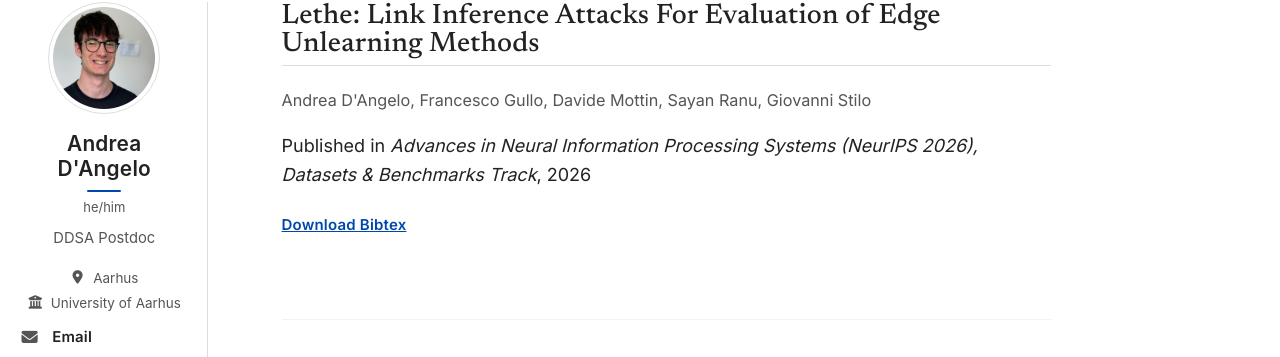
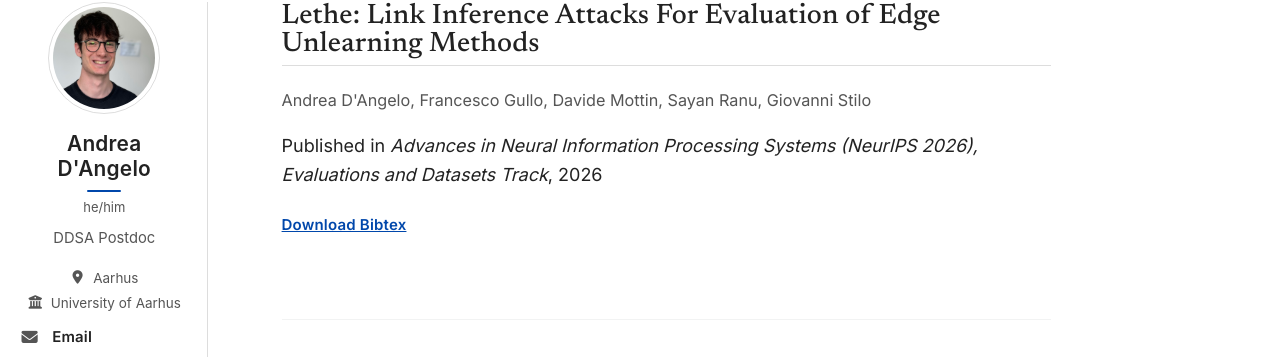
Before and after one commit to dangeloandrea14/dangeloandrea14.github.io, a Jekyll site: the page built from _publications/conf_lethe_neurips.md, in a window 1280 px wide and 900 px high. Shown: the part 99-456 px from the top of the window. Built offline with Jekyll 4.4.1, drawn with Linux system fonts in a browser that asks for light colours; some web fonts are replaced; a script that is not in the unit is left out; comment, search, counter and statistics services are not loaded.

Commit message:
Lethe: NeurIPS 2026 Evaluations and Datasets Track; fix two BibTeX links
The NeurIPS 2026 track is the Evaluations and Datasets Track, not Datasets &
Benchmarks. Lethe's BibTeX link pointed to a file that did not exist (added
bibs/conf/lethe_neurips.bib), and the EUGAIN chapter linked to
industry_academy.bib instead of the real industry_academia.bib.

Co-Authored-By: Claude Opus 5.5 <noreply@anthropic.com>

```diff
--- a/_publications/conf_lethe_neurips.md
+++ b/_publications/conf_lethe_neurips.md
@@ -4,11 +4,11 @@ collection: publications
 category: conferences
 permalink: /publication/lethe_neurips
 date: 2026-12-01
-venue: 'Advances in Neural Information Processing Systems (NeurIPS 2026), Datasets & Benchmarks Track'
+venue: 'Advances in Neural Information Processing Systems (NeurIPS 2026), Evaluations and Datasets Track'
 venue_short: 'NeurIPS 2026'
 bibtexurl: 'https://dangeloandrea14.github.io/bibs/conf/lethe_neurips.bib'
 tier: A*
 selected: true
 authors: "Andrea D'Angelo, Francesco Gullo, Davide Mottin, Sayan Ranu, Giovanni Stilo"
-description: "Lethe is the first dedicated benchmark for Edge Unlearning in Graph Neural Networks, showing that existing evaluation practices are systematically flawed on small, feature-rich graphs and providing a reproducible alternative built on structurally informative graphs, together with a standardized suite of link inference attacks. Accepted to the NeurIPS 2026 Datasets & Benchmarks Track."
+description: "Lethe is the first dedicated benchmark for Edge Unlearning in Graph Neural Networks, showing that existing evaluation practices are systematically flawed on small, feature-rich graphs and providing a reproducible alternative built on structurally informative graphs, together with a standardized suite of link inference attacks. Accepted to the NeurIPS 2026 Evaluations and Datasets Track."
 ---
--- /dev/null
+++ b/bibs/conf/lethe_neurips.bib
@@ -0,0 +1,6 @@
+@inproceedings{lethe_neurips,
+  author    = {D'Angelo, Andrea and Gullo, Francesco and Mottin, Davide and Ranu, Sayan and Stilo, Giovanni},
+  title     = {Lethe: Link Inference Attacks For Evaluation of Edge Unlearning Methods},
+  booktitle = {Advances in Neural Information Processing Systems (NeurIPS 2026), Evaluations and Datasets Track},
+  year      = {2026}
+}
```
Also changed, not shown: _publications/book_eugain.md (+1 -1 lines).
